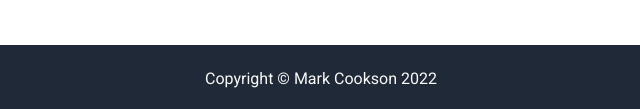
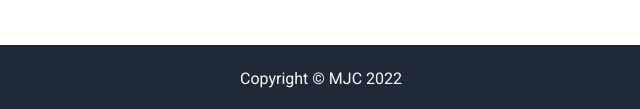
Before and after one commit to MJC-code/landingpage, a plain HTML site: page index.html in a window 1280 px wide. Shown: the part 1506-1615 px from the top of the page, 319-959 px from the left. Drawn offline with Linux system fonts and the light colour scheme.

Commit message:
Edit copyright text

```diff
--- a/index.html
+++ b/index.html
@@ -88,7 +88,7 @@
     </div>
 </div>
     <div class="footer">
-        Copyright © Mark Cookson 2022
+        Copyright © MJC 2022
 
     </div>
 
```
